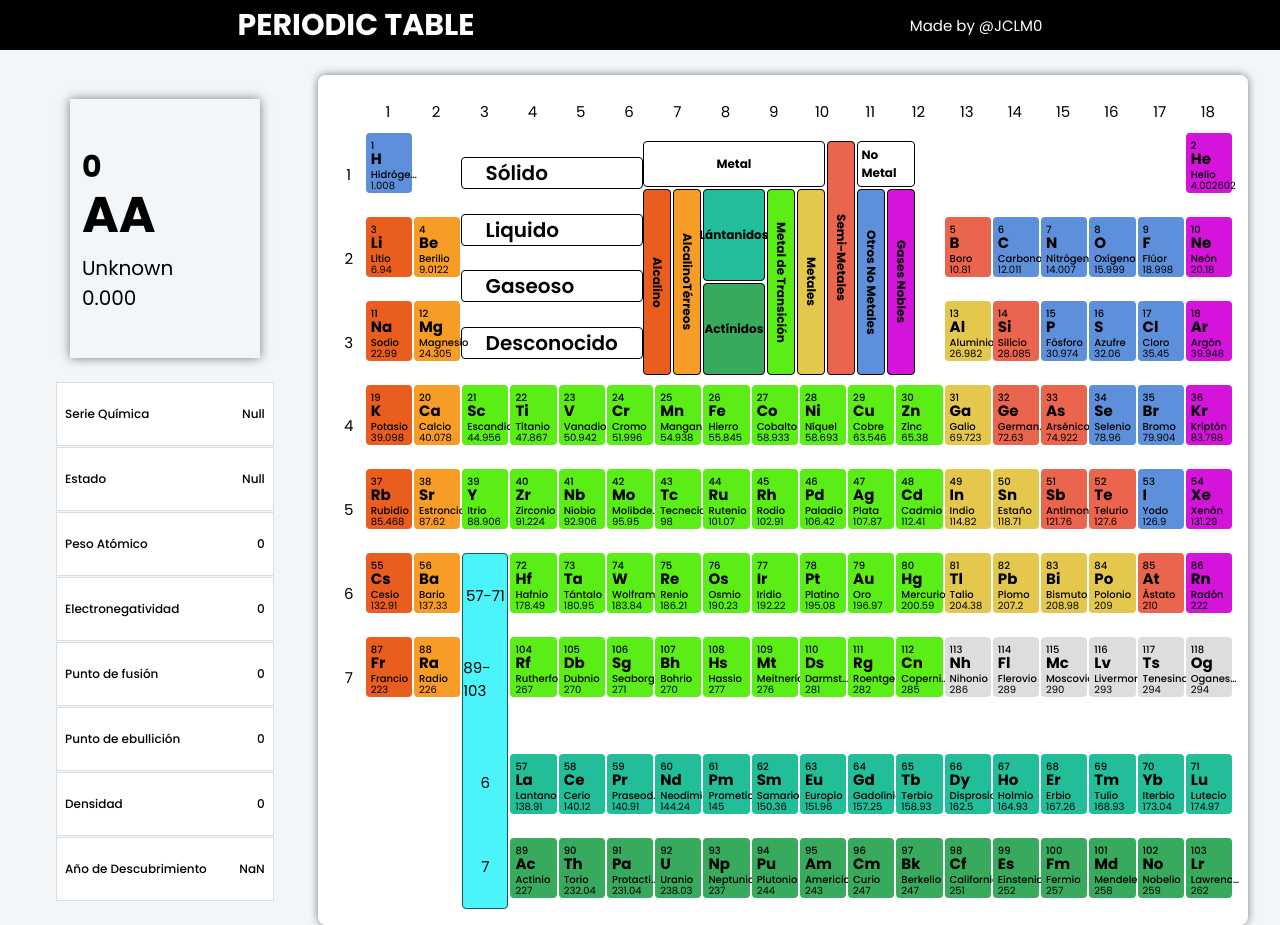
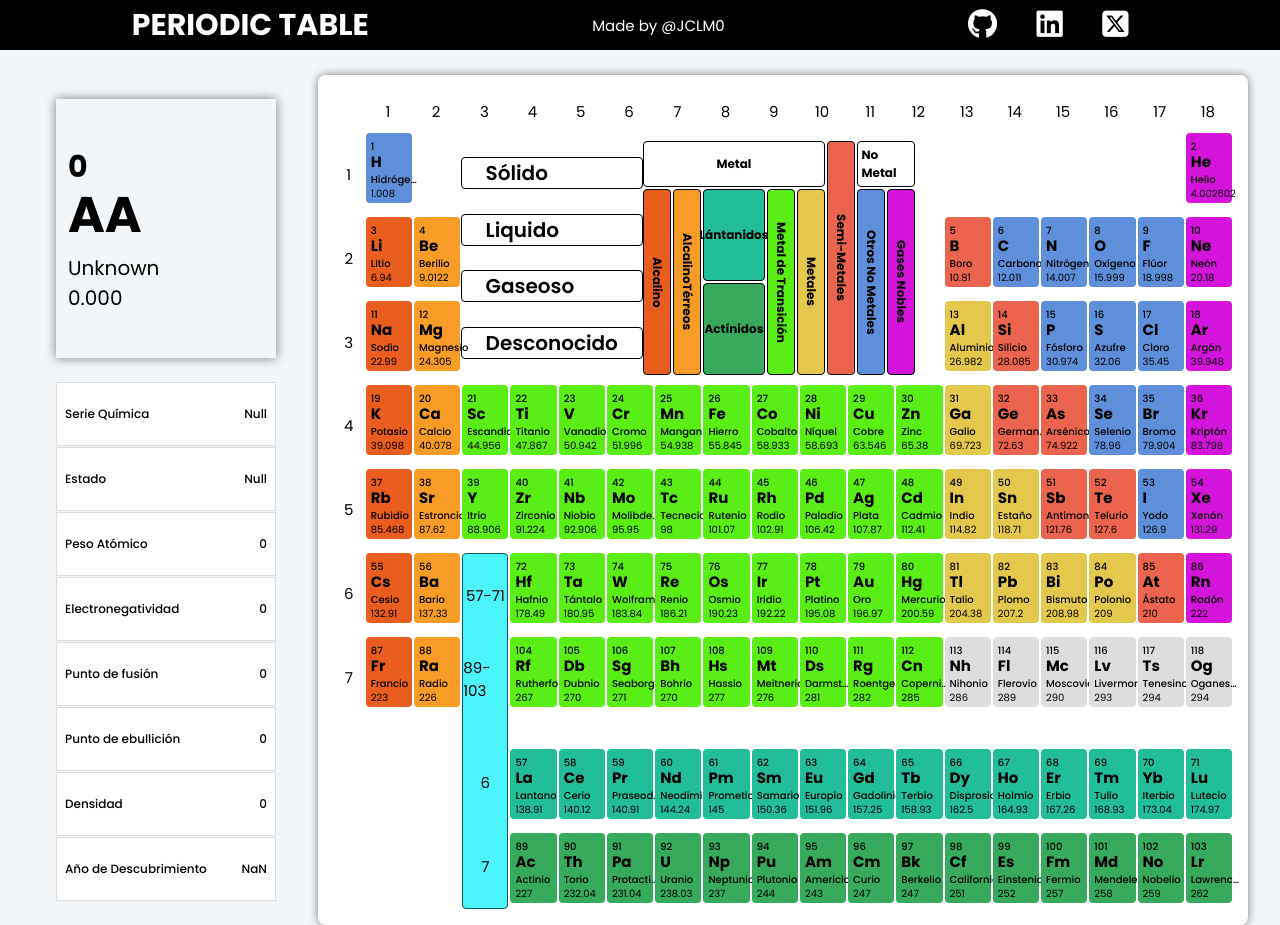
Before and after one commit to JCLM0/Periodic-Table, a plain HTML site: page index.html in a window 1280 px wide. Drawn offline with Linux system fonts and the light colour scheme.

Commit message:
V2 Pequeños cambios

```diff
--- a/index.html
+++ b/index.html
@@ -6,6 +6,7 @@
     <meta name="viewport" content="width=device-width, initial-scale=1.0">
     <title>Tabla Periódica</title>
     <link rel="stylesheet" href="./styles.css">
+    <script src="https://kit.fontawesome.com/2a1730ad64.js" crossorigin="anonymous"></script>
     <link rel="preconnect" href="https://fonts.googleapis.com">
     <link rel="preconnect" href="https://fonts.gstatic.com" crossorigin>
     <link href="https://fonts.googleapis.com/css2?family=Poppins:ital,wght@0,100;0,200;0,300;0,400;0,500;0,600;0,700;0,800;0,900;1,100;1,200;1,300;1,400;1,500;1,600;1,700;1,800;1,900&display=swap" rel="stylesheet">
@@ -14,6 +15,12 @@
     <header>
         <h1>PERIODIC TABLE</h1>
         <p>Made by @JCLM0</p>
+
+        <div class="header__social-icons">
+            <a href="https://github.com/JCLM0" target="_blank"><i class="fa-brands fa-github"></i></a>
+            <a href="https://www.linkedin.com/in/jean-carlo-lópez-montealegre-8b129031a/" target="_blank"><i class="fa-brands fa-linkedin"></i></a>
+            <a href="https://x.com/_JCLM_" target="_blank"><i class="fa-brands fa-square-x-twitter"></i></a>
+        </div>
     </header>
     <main>
         <section class="element-information">
--- a/styles.css
+++ b/styles.css
@@ -124,6 +124,23 @@ main {
     padding: 75px 32px;
 }
 
+.header__social-icons {
+    display: flex;
+    justify-content: space-around;
+    align-items: center;
+    width: 200px;
+}
+
+a {
+    text-decoration: none;
+    color: var(--white);
+}
+
+i {
+    font-size: var(--xl);
+    cursor: pointer;
+}
+
 /* ELEMENT INFORMATION */
 .element-information {
     width: 100%;
@@ -139,7 +156,7 @@ main {
 }
 
 .element-information .element-information__element-view {
-    width: 190px;
+    width: 220px;
     height: 100%;
     display: flex;
     flex-direction: column;
@@ -292,9 +309,9 @@ main {
 
 .periodic-table_element {
     width: 100%;
-    max-width: 60px;
+    max-width: 70px;
     height: 100%;
-    max-height: 60px;
+    max-height: 70px;
     font-size: var(--sm);
     border-radius: 4px;
     padding: 4px;
```
Also changed, not shown: Tabla- Periodica-Referencia.jpg (added).
